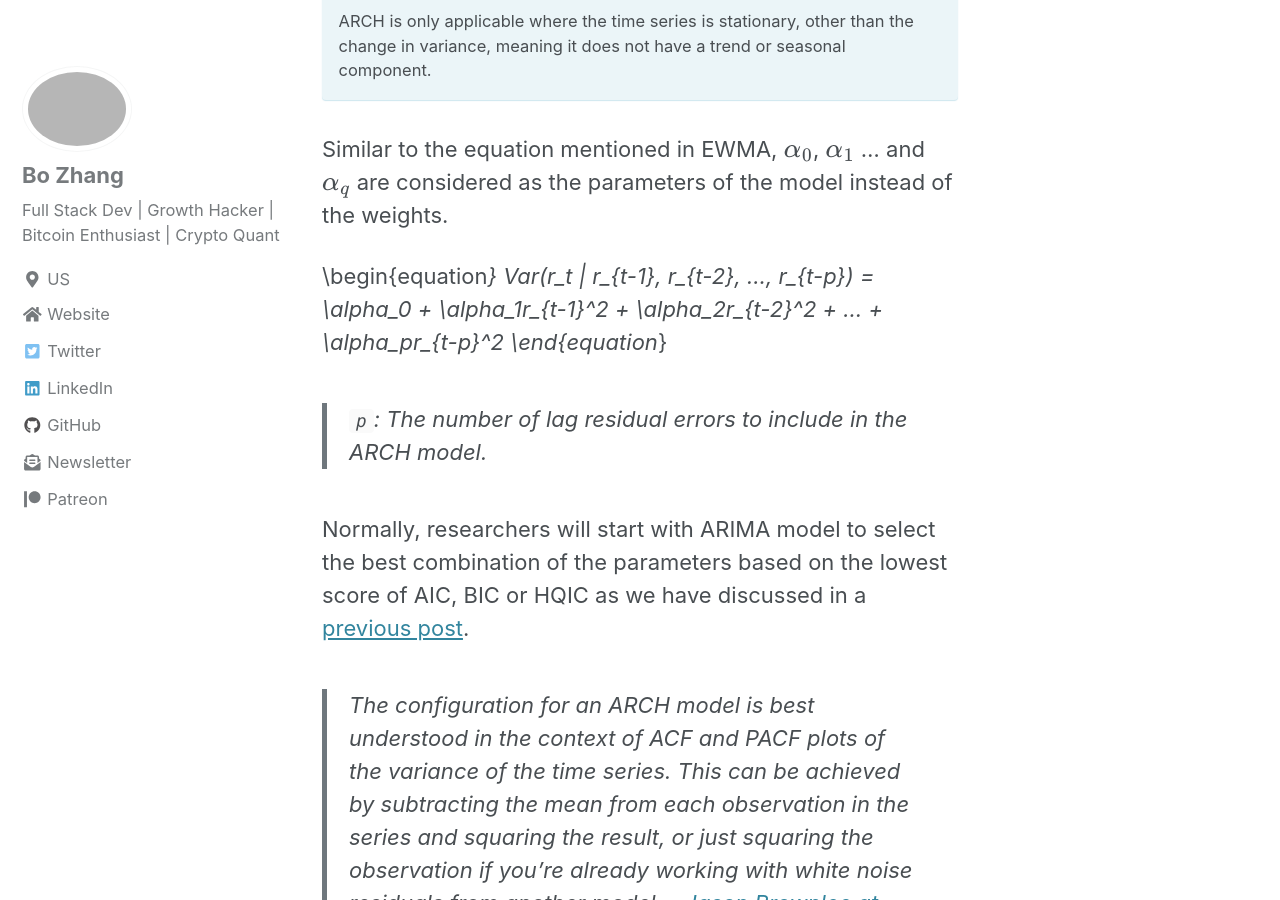
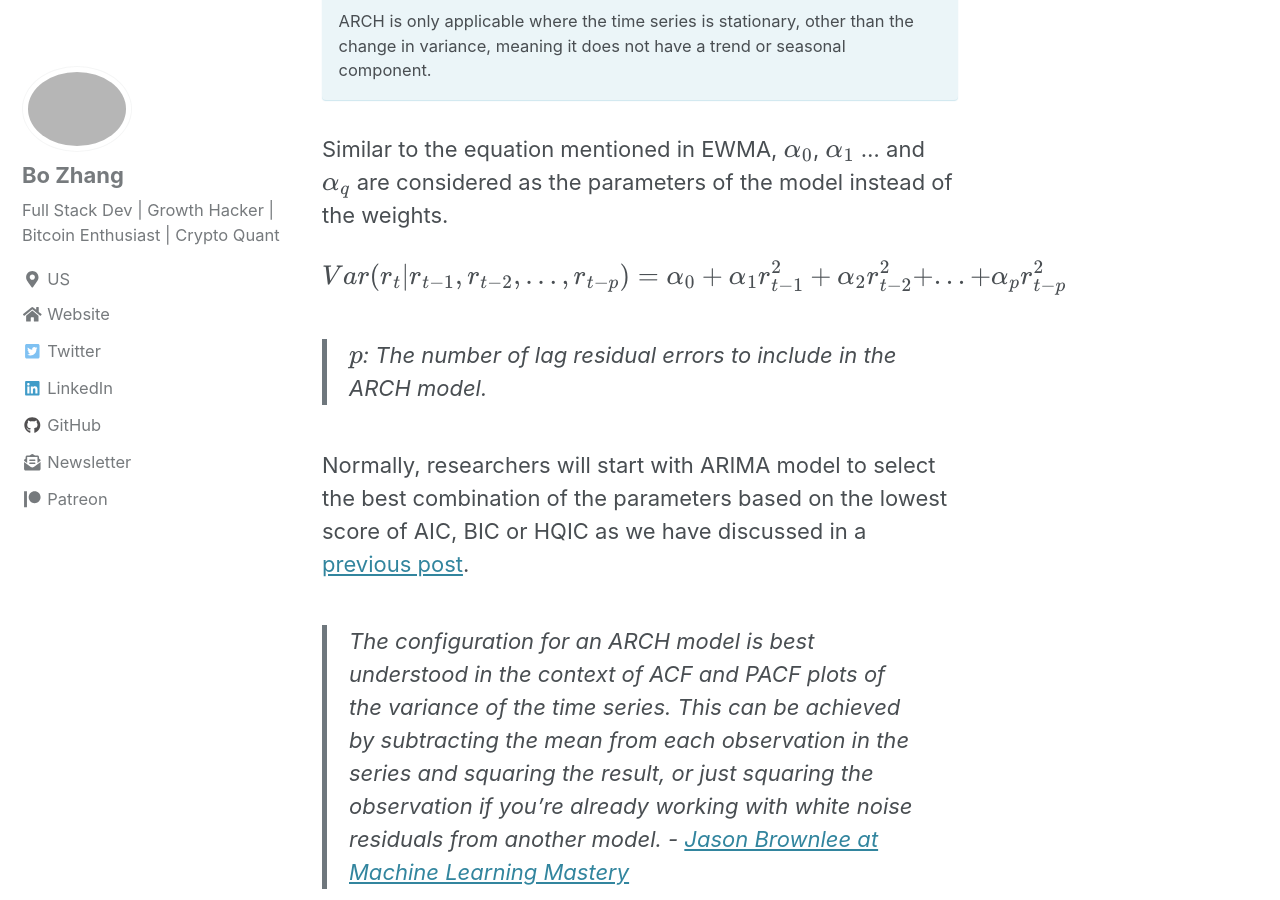
Before and after one commit to 0xboz/blog, a Jekyll site: the page built from _posts/2019-07-15-understand-and-model-cryptocurrencies-volatility-using-garch-variants.md, in a window 1280 px wide and 900 px high, scrolled down 13131 px. Built offline with Jekyll 4.4.1, drawn with Linux system fonts in a browser that asks for light colours; cached includes are drawn as plain includes; nearby versions of some CDN libraries; formulas are drawn with MathJax 3; comment, search, counter and statistics services are not loaded.

````diff
--- a/_posts/2019-07-15-understand-and-model-cryptocurrencies-volatility-using-garch-variants.md
+++ b/_posts/2019-07-15-understand-and-model-cryptocurrencies-volatility-using-garch-variants.md
@@ -353,12 +353,12 @@ In other words, AR model is applied to the variance of a time series.
 
 Similar to the equation mentioned in EWMA, $\alpha_0$, $\alpha_1$ ... and $\alpha_q$ are considered as the parameters of the model instead of the weights.
 
-\begin{equation*}
+$$ \begin{equation*}
 Var(r_t | r_{t-1}, r_{t-2}, ..., r_{t-p})
 = \alpha_0 + \alpha_1r_{t-1}^2 + \alpha_2r_{t-2}^2 + ... + \alpha_pr_{t-p}^2
-\end{equation*}
+\end{equation*} $$
 
-> ```p```: The number of lag residual errors to include in the ARCH model.
+> $p$: The number of lag residual errors to include in the ARCH model.
 
 Normally, researchers will start with ARIMA model to select the best combination of the parameters based on the lowest score of AIC, BIC or HQIC as we have discussed in a [previous post](https://0xboz.github.io/blog/how-to-create-arima-model-forecasting-btc-usd-in-python-part-2/).
 
````
